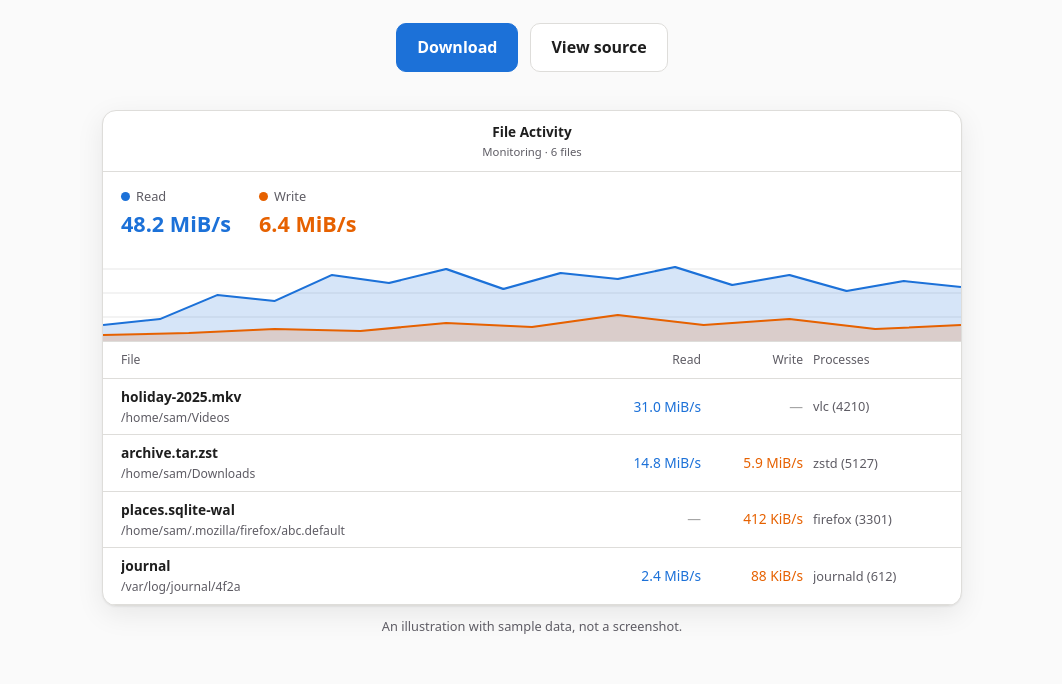
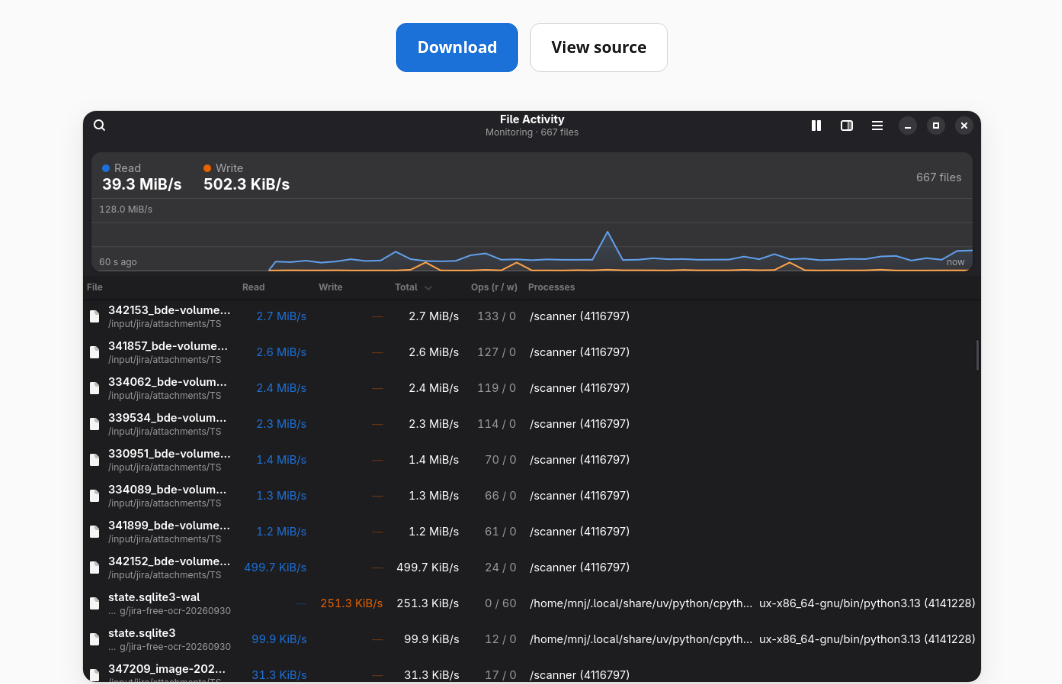
Before and after one commit to mnj/GTK-File-Activity, a plain HTML site: page docs/index.html in a window 1280 px wide. Shown: the part 291-975 px from the top of the page, without its empty margins (108-1170 px from the left). Drawn offline with Linux system fonts and the light colour scheme.

Commit message:
Use a real screenshot in the README and the site
Co-Authored-By: Claude Sonnet 5.5 <noreply@anthropic.com>

```diff
--- a/docs/index.html
+++ b/docs/index.html
@@ -44,27 +44,8 @@
   .btn.primary { background: var(--accent); border-color: var(--accent); color: #fff; }
   @media (prefers-color-scheme: dark) { .btn.primary { color: #10233d; } }
 
-  /* A drawn stand-in for the window, with made-up data. */
-  .shot { margin: 38px auto 0; max-width: 860px; }
-  .win { background: var(--surface); border: 1px solid var(--line); border-radius: 14px; box-shadow: var(--shadow); overflow: hidden; text-align: left; }
-  .bar { display: flex; justify-content: center; padding: 10px; border-bottom: 1px solid var(--line); font-size: .85rem; }
-  .bar b { display: block; text-align: center; } .bar small { color: var(--muted); display: block; text-align: center; }
-  .stats { display: flex; gap: 28px; padding: 14px 18px 4px; }
-  .stat small { color: var(--muted); display: flex; align-items: center; gap: 6px; font-size: .8rem; }
-  .dot { width: 9px; height: 9px; border-radius: 50%; display: inline-block; }
-  .stat strong { font-size: 1.35rem; font-variant-numeric: tabular-nums; }
-  .r { color: var(--read); } .w { color: var(--write); }
-  svg.graph { display: block; width: 100%; height: 96px; }
-  .rows { border-top: 1px solid var(--line); font-size: .86rem; }
-  .row { display: grid; grid-template-columns: 1fr 92px 92px 130px; gap: 10px; padding: 7px 18px; border-bottom: 1px solid var(--line); align-items: center; }
-  .row.head { color: var(--muted); font-size: .76rem; padding-top: 8px; padding-bottom: 8px; }
-  .row .n { font-weight: 600; white-space: nowrap; overflow: hidden; text-overflow: ellipsis; }
-  .row .d { color: var(--muted); font-size: .76rem; white-space: nowrap; overflow: hidden; text-overflow: ellipsis; }
-  .row .num { text-align: right; font-variant-numeric: tabular-nums; }
-  .row .p { color: var(--muted); font-size: .8rem; white-space: nowrap; overflow: hidden; text-overflow: ellipsis; }
-  .dim { opacity: .4; }
-  .note { text-align: center; color: var(--muted); font-size: .8rem; margin-top: 10px; }
-  @media (max-width: 640px) { .row { grid-template-columns: 1fr 78px 78px; } .row .p { display: none; } }
+  .shot { margin: 38px auto 0; max-width: 900px; }
+  .shot img { display: block; width: 100%; height: auto; border-radius: 14px; border: 1px solid var(--line); box-shadow: var(--shadow); }
 
   section { padding: 54px 0 6px; }
   h2 { font-size: 1.6rem; margin: 0 0 8px; letter-spacing: -.01em; }
@@ -107,29 +88,8 @@
       <a class="btn" href="https://github.com/mnj/GTK-File-Activity">View source</a>
     </div>
 
-    <figure class="shot" aria-label="Illustration of the application window with sample data">
-      <div class="win">
-        <div class="bar"><div><b>File Activity</b><small>Monitoring · 6 files</small></div></div>
-        <div class="stats">
-          <div class="stat"><small><span class="dot" style="background:var(--read)"></span>Read</small><strong class="r">48.2 MiB/s</strong></div>
-          <div class="stat"><small><span class="dot" style="background:var(--write)"></span>Write</small><strong class="w">6.4 MiB/s</strong></div>
-        </div>
-        <svg class="graph" viewBox="0 0 600 96" preserveAspectRatio="none" aria-hidden="true">
-          <g stroke="currentColor" stroke-opacity=".1" fill="none"><path d="M0 24H600M0 48H600M0 72H600"/></g>
-          <path d="M0 96 L0 80 L40 74 L80 50 L120 56 L160 30 L200 38 L240 24 L280 44 L320 28 L360 34 L400 22 L440 40 L480 30 L520 46 L560 36 L600 42 L600 96Z" fill="var(--read)" fill-opacity=".18"/>
-          <path d="M0 80 L40 74 L80 50 L120 56 L160 30 L200 38 L240 24 L280 44 L320 28 L360 34 L400 22 L440 40 L480 30 L520 46 L560 36 L600 42" fill="none" stroke="var(--read)" stroke-width="2" stroke-linejoin="round"/>
-          <path d="M0 90 L60 88 L120 84 L180 86 L240 78 L300 82 L360 70 L420 80 L480 74 L540 84 L600 80 L600 96 L0 96Z" fill="var(--write)" fill-opacity=".18"/>
-          <path d="M0 90 L60 88 L120 84 L180 86 L240 78 L300 82 L360 70 L420 80 L480 74 L540 84 L600 80" fill="none" stroke="var(--write)" stroke-width="2" stroke-linejoin="round"/>
-        </svg>
-        <div class="rows">
-          <div class="row head"><span>File</span><span class="num">Read</span><span class="num">Write</span><span>Processes</span></div>
-          <div class="row"><span><div class="n">holiday-2025.mkv</div><div class="d">/home/sam/Videos</div></span><span class="num r">31.0 MiB/s</span><span class="num dim">—</span><span class="p">vlc (4210)</span></div>
-          <div class="row"><span><div class="n">archive.tar.zst</div><div class="d">/home/sam/Downloads</div></span><span class="num r">14.8 MiB/s</span><span class="num w">5.9 MiB/s</span><span class="p">zstd (5127)</span></div>
-          <div class="row"><span><div class="n">places.sqlite-wal</div><div class="d">/home/sam/.mozilla/firefox/abc.default</div></span><span class="num dim">—</span><span class="num w">412 KiB/s</span><span class="p">firefox (3301)</span></div>
-          <div class="row"><span><div class="n">journal</div><div class="d">/var/log/journal/4f2a</div></span><span class="num r">2.4 MiB/s</span><span class="num w">88 KiB/s</span><span class="p">journald (612)</span></div>
-        </div>
-      </div>
-      <figcaption class="note">An illustration with sample data, not a screenshot.</figcaption>
+    <figure class="shot">
+      <img src="screenshot.png" width="1178" height="748" alt="The File Activity window: live read and write totals, a 60 second graph, and a list of files with their read and write speeds and the processes using them.">
     </figure>
   </header>
 
```
Also changed, not shown: docs/screenshot.png (added), 1 other file.
